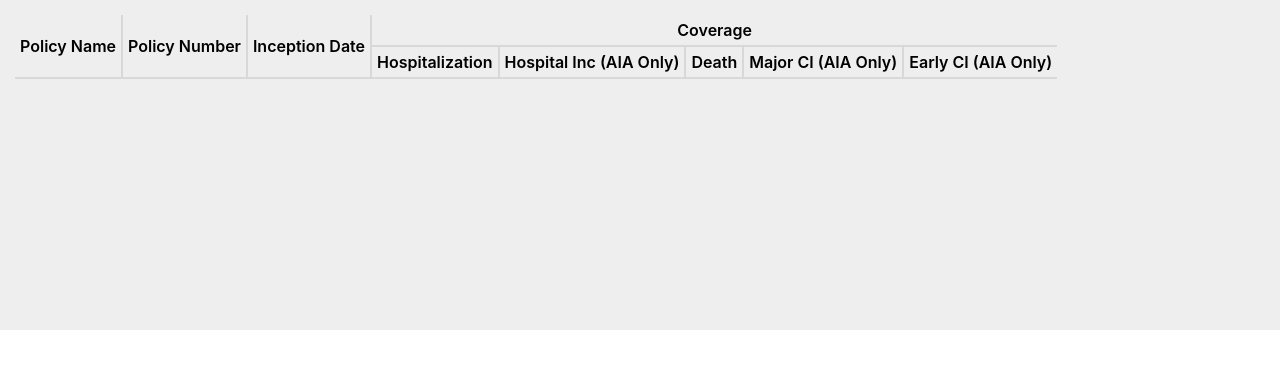
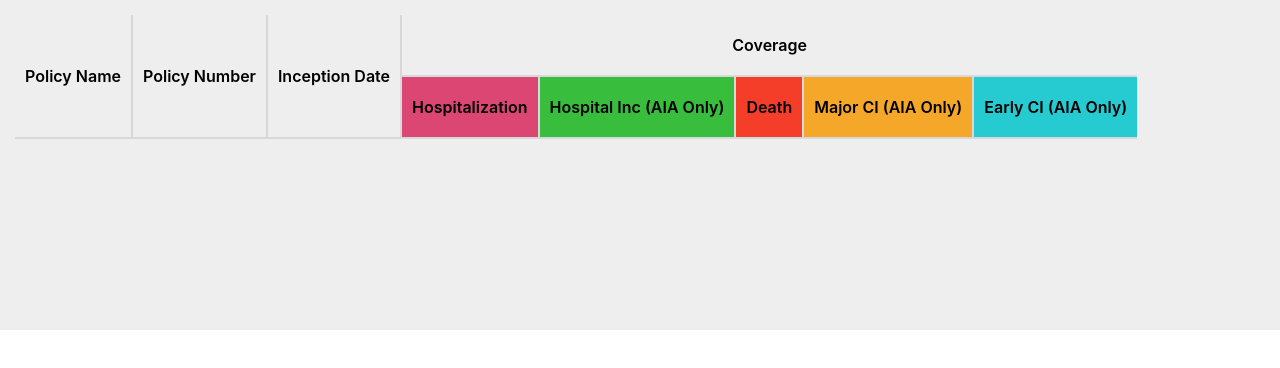
Before and after one commit to arifsoer/react-component, a React (Create React App) app: page / in a window 1280 px wide. Shown: the top 368 px of the page. Built offline with nearby package versions, Linux system fonts and the light colour scheme; the HTML template or start-up script is replaced by a standard one.

Commit message:
add styled component with props

```diff
--- a/package.json
+++ b/package.json
@@ -11,10 +11,12 @@
     "@types/node": "^17.0.45",
     "@types/react": "^18.0.21",
     "@types/react-dom": "^18.0.6",
+    "@types/styled-components": "^5.1.26",
     "react": "^18.2.0",
     "react-dom": "^18.2.0",
     "react-redux": "^8.0.4",
     "react-scripts": "5.0.1",
+    "styled-components": "^5.3.6",
     "typescript": "^4.8.4",
     "web-vitals": "^2.1.4"
   },
--- a/src/components/table/key.d.ts
+++ b/src/components/table/key.d.ts
@@ -1,5 +1,6 @@
 interface IHeader {
   key: string;
   name: string;
+  backgroundColor?: string;
   childs?: IHeader[];
 }
--- /dev/null
+++ b/src/components/table/styled/styledComponent.ts
@@ -0,0 +1,19 @@
+import styled from "styled-components";
+
+export const StyledTable = styled.table`
+  border-collapse: collapse;
+`;
+
+export const StyledTh = styled.th`
+  border: 2px solid #d6d8da;
+  border-top: 0;
+  padding: 20px 10px;
+  font-weight: 600;
+  background-color: ${(props) => props.theme.backgroundColor};
+  &:first-child {
+    border-left: 0;
+  }
+  &:last-child {
+    border-right: 0;
+  }
+`;
--- a/src/components/table/table.tsx
+++ b/src/components/table/table.tsx
@@ -1,4 +1,4 @@
-import "./table.css";
+import { StyledTable, StyledTh } from "./styled/styledComponent";
 
 interface Props {
   headers: IHeader[];
@@ -16,33 +16,33 @@
   headers.forEach((header) => {
     if (header.childs && header.childs.length > 0) {
       mainRow.push(
-        <th key={header.key} colSpan={header.childs.length} className='table-header'>
+        <StyledTh key={header.key} colSpan={header.childs.length}>
           {header.name}
-        </th>,
+        </StyledTh>,
       );
       header.childs.forEach((child) => {
         childRow.push(
-          <th key={child.key} className='table-header'>
+          <StyledTh key={child.key} theme={{ backgroundColor: child.backgroundColor }}>
             {child.name}
-          </th>,
+          </StyledTh>,
         );
       });
     } else {
       mainRow.push(
-        <th key={header.key} rowSpan={level} className='table-header'>
+        <StyledTh key={header.key} rowSpan={level}>
           {header.name}
-        </th>,
+        </StyledTh>,
       );
     }
   });
 
   return (
-    <table className='main-table'>
+    <StyledTable>
       <thead>
         <tr>{mainRow}</tr>
         <tr>{childRow}</tr>
       </thead>
-    </table>
+    </StyledTable>
   );
 };
 
--- a/src/dummyData.ts
+++ b/src/dummyData.ts
@@ -18,22 +18,27 @@
       {
         key: "hospitalization",
         name: "Hospitalization",
+        backgroundColor: "#db4673",
       },
       {
         key: "hospitalInc",
         name: "Hospital Inc (AIA Only)",
+        backgroundColor: "#39bd3d",
       },
       {
         key: "death",
         name: "Death",
+        backgroundColor: "#f53e2a",
       },
       {
         key: "majorCI",
         name: "Major CI (AIA Only)",
+        backgroundColor: "#f5a72a",
       },
       {
         key: "earlyCI",
         name: "Early CI (AIA Only)",
+        backgroundColor: "#26cbd1",
       },
     ],
   },
```
Also changed, not shown: 1 other file (tests, documents, lock files or other folders).
